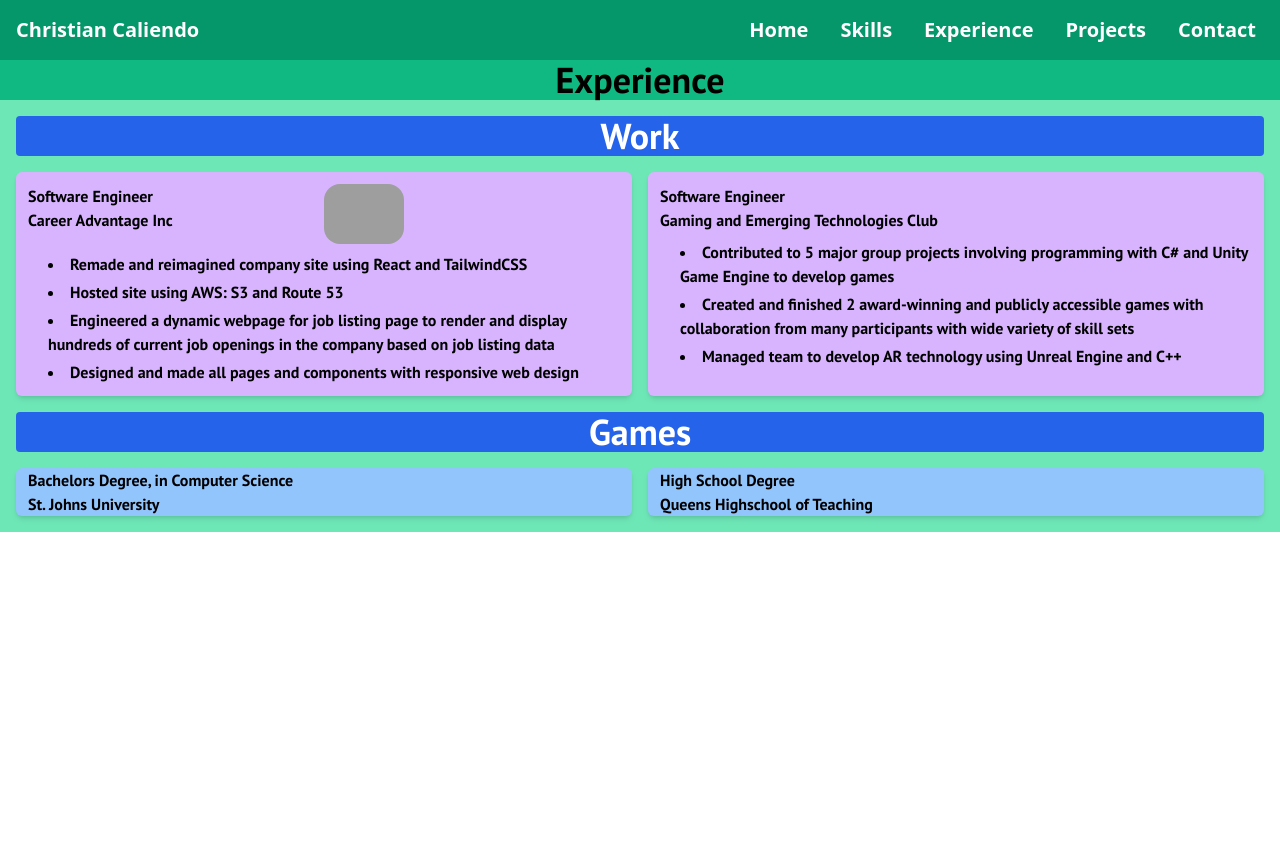
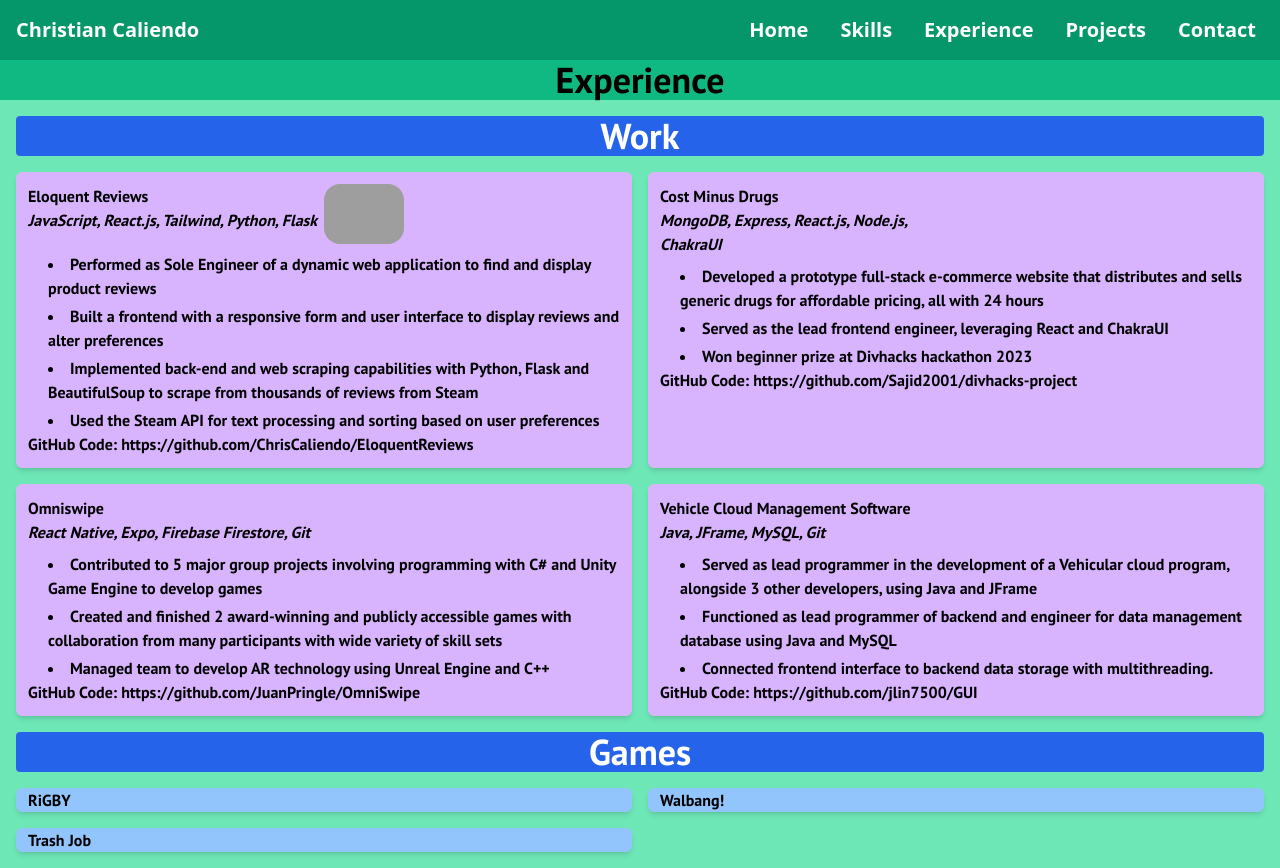
Before and after one commit to ChrisCaliendo/PersonalWebsite, a React (Vite) app in the folder PersonalWebsite/: page /projects in a window 1280 px wide. Before the commit the page ends 800 px from the top, so only its background shows below. Built offline with nearby package versions, Linux system fonts and the light colour scheme; grey boxes are pictures that could not be loaded; a web font is replaced by a local one.

Commit message:
Update Projects.jsx

```diff
--- a/PersonalWebsite/src/Pages/Projects.jsx
+++ b/PersonalWebsite/src/Pages/Projects.jsx
@@ -7,44 +7,85 @@ const Projects = () => {
             <div className="p-3  bg-purple-300 rounded-md shadow-md">
                 <div className=" grid grid-cols-2 grid-rows-1">
                     <div>
-                        <p>Software Engineer</p>
-                        <p>Career Advantage Inc</p>
+                        <p>Eloquent Reviews</p>
+                        <p className="italic">JavaScript, React.js, Tailwind, Python, Flask</p>
                     </div>
                     <img className="w-20 rounded-2xl" src="https://media.licdn.com/dms/image/C4E0BAQF6OYSlqipOWQ/company-logo_200_200/0/1631329033032?e=1712793600&v=beta&t=R8S98_o1iY2opiVjjrW-mU0zX0inNv2rQZV8B9KpDjo" alt="" />
                 </div>
 
                 <ul className="ps-5 mt-2 space-y-1 list-disc list-inside">
-                    <li>Remade and reimagined company site using React and TailwindCSS</li>
-                    <li>Hosted site using AWS: S3 and Route 53</li>
-                    <li>Engineered a dynamic webpage for job listing page to render and display hundreds of current job openings in the company based on job listing data</li>
-                    <li>Designed and made all pages and components with responsive web design</li>
+                    <li>Performed as Sole Engineer of a dynamic web application to find and display product reviews</li>
+                    <li>Built a frontend with a responsive form and user interface to display reviews and alter preferences</li>
+                    <li>Implemented back-end and web scraping capabilities with Python, Flask and BeautifulSoup to scrape from thousands of reviews from Steam</li>
+                    <li>Used the Steam API for text processing and sorting based on user preferences</li>
                 </ul>
+                <p>GitHub Code: https://github.com/ChrisCaliendo/EloquentReviews</p>
             </div>
             <div className="p-3 bg-purple-300 rounded-md shadow-md">
 
                 <div className="grid grid-cols-2 grid-rows-1 place-content-center">
                     <div>
-                        <p>Software Engineer</p>
-                        <p>Gaming and Emerging Technologies Club</p>
+                        <p>Cost Minus Drugs</p>
+                        <p className="italic">MongoDB, Express, React.js, Node.js, ChakraUI</p>
                     </div>
                 </div>
 
 
                 <ul className="ps-5 mt-2 space-y-1 list-disc list-inside">
-                    <li> Contributed to 5 major group projects involving programming with C# and Unity Game Engine to develop games</li>
-                    <li> Created and finished 2 award-winning and publicly accessible games with collaboration from many participants with wide variety of skill sets</li>
-                    <li>  Managed team to develop AR technology using Unreal Engine and C++</li>
+                    <li>Developed a prototype full-stack e-commerce website that distributes and sells generic drugs for affordable pricing, all with 24 hours</li>
+                    <li>Served as the lead frontend engineer, leveraging React and ChakraUI</li>
+                    <li>Won beginner prize at Divhacks hackathon 2023</li>
                 </ul>
+                <p> GitHub Code: https://github.com/Sajid2001/divhacks-project</p>
+            </div>
+            <div className="p-3 bg-purple-300 rounded-md shadow-md">
+
+                <div className="grid grid-cols-2 grid-rows-1 place-content-center">
+                    <div>
+                        <p>Omniswipe</p>
+                        <p className="italic">React Native, Expo, Firebase Firestore, Git</p>
+                    </div>
+                </div>
+
+
+                <ul className="ps-5 mt-2 space-y-1 list-disc list-inside">
+                    <li>Contributed to 5 major group projects involving programming with C# and Unity Game Engine to develop games</li>
+                    <li>Created and finished 2 award-winning and publicly accessible games with collaboration from many participants with wide variety of skill sets</li>
+                    <li>Managed team to develop AR technology using Unreal Engine and C++</li>
+                </ul>
+                <p>GitHub Code: https://github.com/JuanPringle/OmniSwipe</p>
+            </div>
+            <div className="p-3 bg-purple-300 rounded-md shadow-md">
+
+                <div className="grid grid-cols-2 grid-rows-1 place-content-center">
+                    <div>
+                        <p>Vehicle Cloud Management Software</p>
+                        <p className="italic">Java, JFrame, MySQL, Git</p>
+                    </div>
+                </div>
+
+
+                <ul className="ps-5 mt-2 space-y-1 list-disc list-inside">
+                    <li>Served as lead programmer in the development of a Vehicular cloud program, alongside 3 other developers, using Java and JFrame</li>
+                    <li>Functioned as lead programmer of backend and engineer for data management database using Java and MySQL</li>
+                    <li>Connected frontend interface to backend data storage with multithreading.</li>
+                </ul>
+                <p>GitHub Code: https://github.com/jlin7500/GUI</p>
             </div>
             <mark class="text-center md:col-span-1 lg:col-span-2 text-4xl font-bold ppx-2 text-white bg-blue-600 rounded dark:bg-blue-500">Games</mark>
             <div className="pl-3 bg-blue-300 rounded-md shadow-md">
-                <p>Bachelors Degree, in Computer Science</p>
-                <p>St. Johns University</p>
+                <p>RiGBY</p>
+                <p></p>
 
             </div>
             <div className="pl-3 bg-blue-300 rounded-md shadow-md">
-                <p>High School Degree</p>
-                <p>Queens Highschool of Teaching</p>
+                <p>Walbang!</p>
+                <p></p>
+
+            </div>
+            <div className="pl-3 bg-blue-300 rounded-md shadow-md">
+                <p>Trash Job</p>
+                <p></p>
 
             </div>
         </div>
```
